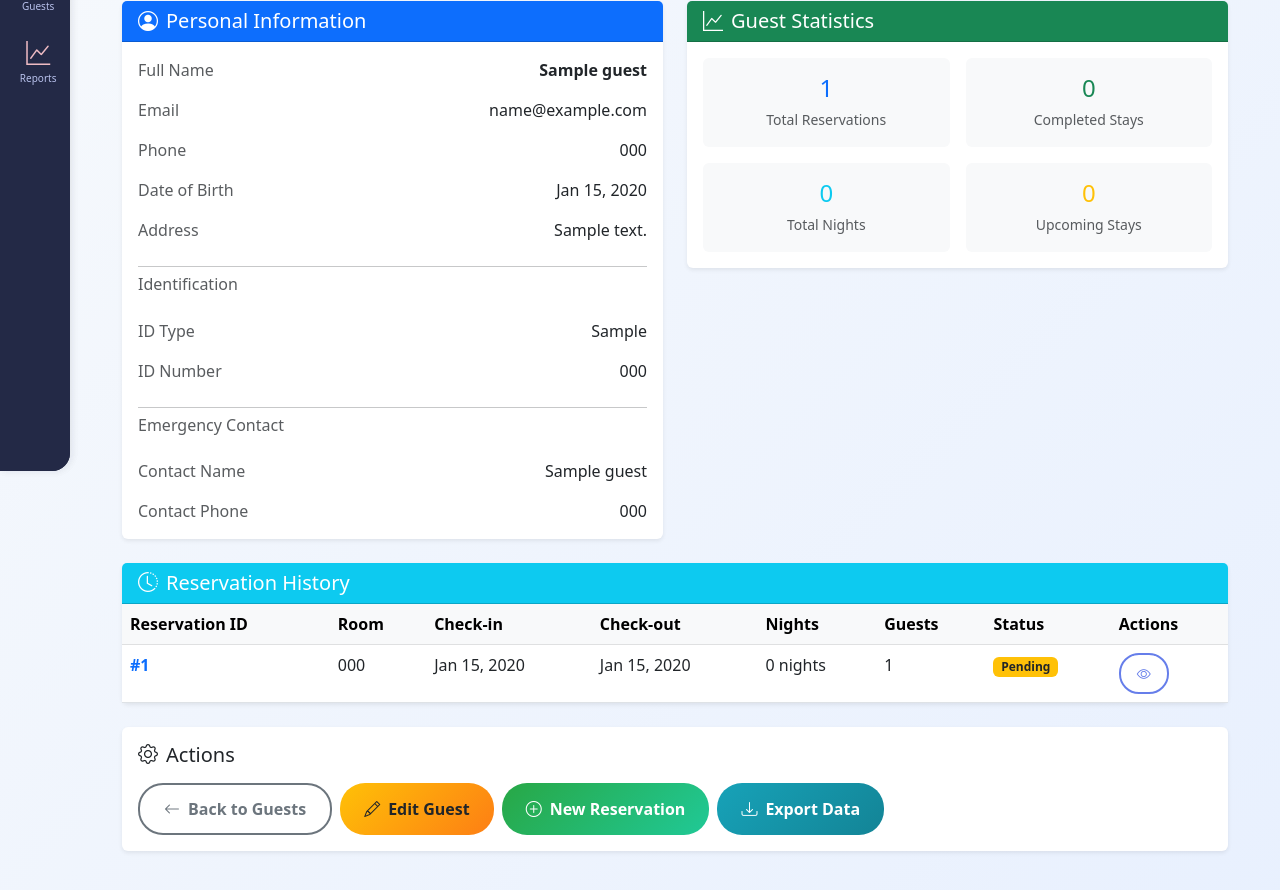
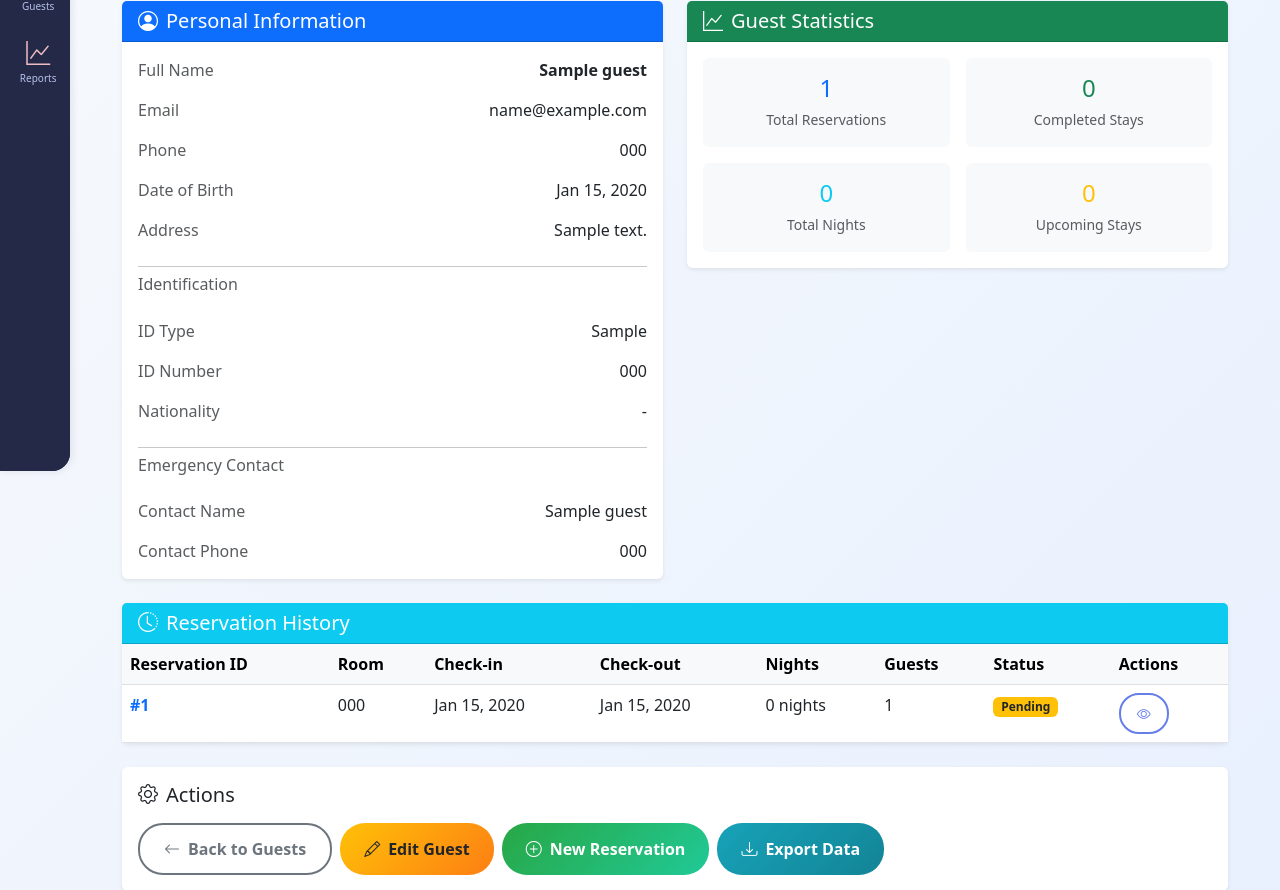
Before and after one commit to juppyarsana/birdnest_pms, a Django app: page /guests/1/ in a window 1280 px wide. Shown: the part 361-1251 px from the top of the page. Run offline with Django 5.2, Linux system fonts and the light colour scheme; tables that the repository leaves empty hold one stand-in row (values such as "Sample post"); some libraries are stand-ins or nearby versions.

Commit message:
add nationality field to guest data

```diff
--- a/pms/forms.py
+++ b/pms/forms.py
@@ -18,7 +18,7 @@ class CheckInGuestForm(forms.ModelForm):
     class Meta:
         model = Guest
         fields = [
-            'name', 'email', 'phone', 'id_type', 'id_number', 'date_of_birth',
+            'name', 'email', 'phone', 'id_type', 'id_number', 'nationality', 'date_of_birth',
             'address', 'emergency_contact_name', 'emergency_contact_phone'
         ]
         widgets = {
@@ -28,6 +28,7 @@ class CheckInGuestForm(forms.ModelForm):
             'phone': forms.TextInput(attrs={'class': 'form-control'}),
             'id_type': forms.TextInput(attrs={'class': 'form-control', 'placeholder': 'e.g., Passport, KTP'}),
             'id_number': forms.TextInput(attrs={'class': 'form-control'}),
+            'nationality': forms.Select(attrs={'class': 'form-select'}),
             'address': forms.Textarea(attrs={'class': 'form-control', 'rows': 3}),
             'emergency_contact_name': forms.TextInput(attrs={'class': 'form-control'}),
             'emergency_contact_phone': forms.TextInput(attrs={'class': 'form-control'}),
@@ -119,7 +120,7 @@ class GuestForm(forms.ModelForm):
     class Meta:
         model = Guest
         fields = [
-            'name', 'email', 'phone', 'id_type', 'id_number', 'date_of_birth',
+            'name', 'email', 'phone', 'id_type', 'id_number', 'nationality', 'date_of_birth',
             'address', 'emergency_contact_name', 'emergency_contact_phone'
         ]
         widgets = {
@@ -135,6 +136,7 @@ class GuestForm(forms.ModelForm):
                 ('other', 'Other')
             ], attrs={'class': 'form-select'}),
             'id_number': forms.TextInput(attrs={'class': 'form-control'}),
+            'nationality': forms.Select(attrs={'class': 'form-select'}),
             'address': forms.Textarea(attrs={'class': 'form-control', 'rows': 3}),
             'emergency_contact_name': forms.TextInput(attrs={'class': 'form-control'}),
             'emergency_contact_phone': forms.TextInput(attrs={'class': 'form-control'}),
--- a/pms/models.py
+++ b/pms/models.py
@@ -104,11 +104,33 @@ class Room(models.Model):
         return not overlapping and self.status == 'vacant_clean'
 
 class Guest(models.Model):
+    NATIONALITY_CHOICES = [
+        ('', 'Select Nationality'),
+        ('indonesian', 'Indonesian'),
+        ('american', 'American'),
+        ('australian', 'Australian'),
+        ('british', 'British'),
+        ('canadian', 'Canadian'),
+        ('chinese', 'Chinese'),
+        ('dutch', 'Dutch'),
+        ('french', 'French'),
+        ('german', 'German'),
+        ('indian', 'Indian'),
+        ('japanese', 'Japanese'),
+        ('malaysian', 'Malaysian'),
+        ('singaporean', 'Singaporean'),
+        ('south_korean', 'South Korean'),
+        ('thai', 'Thai'),
+        ('vietnamese', 'Vietnamese'),
+        ('other', 'Other'),
+    ]
+
     name = models.CharField(max_length=100)
     email = models.EmailField(blank=True, null=True)
     phone = models.CharField(max_length=15, blank=True)
     id_type = models.CharField(max_length=50, blank=True)  # e.g., Passport, KTP, etc.
     id_number = models.CharField(max_length=50, blank=True)
+    nationality = models.CharField(max_length=100, choices=NATIONALITY_CHOICES, blank=True, help_text="Guest's nationality")
     date_of_birth = models.DateField(null=True, blank=True)
     address = models.TextField(blank=True)
     emergency_contact_name = models.CharField(max_length=100, blank=True)
--- a/pms/templates/pms/guest_detail.html
+++ b/pms/templates/pms/guest_detail.html
@@ -160,6 +160,19 @@
                                     {{ form.id_number }}
                                     {% if form.id_number.errors %}
                                         <div class="text-danger small">{{ form.id_number.errors.0 }}</div>
+                                    {% endif %}
+                                </div>
+                            </div>
+                            <div class="col-12">
+                                <div class="d-flex justify-content-between align-items-center view-mode">
+                                    <span class="text-muted">Nationality</span>
+                                    <span>{{ guest.nationality|default:"-" }}</span>
+                                </div>
+                                <div class="edit-mode">
+                                    <label class="form-label text-muted">Nationality</label>
+                                    {{ form.nationality }}
+                                    {% if form.nationality.errors %}
+                                        <div class="text-danger small">{{ form.nationality.errors.0 }}</div>
                                     {% endif %}
                                 </div>
                             </div>
--- a/pms/templates/pms/reports/guest_analytics.html
+++ b/pms/templates/pms/reports/guest_analytics.html
@@ -376,7 +376,7 @@
                         <thead class="table-light">
                             <tr>
                                 <th>Nationality</th>
-                                <th>Guests</th>
+                                <th>Reservations</th>
                                 <th>Percentage</th>
                             </tr>
                         </thead>
--- a/pms/templates/pms/reservation_detail.html
+++ b/pms/templates/pms/reservation_detail.html
@@ -102,6 +102,12 @@
                             <div class="d-flex justify-content-between align-items-center">
                                 <span class="text-muted">ID Number</span>
                                 <span>{{ reservation.guest.id_number }}</span>
+                            </div>
+                        </div>
+                        <div class="col-12">
+                            <div class="d-flex justify-content-between align-items-center">
+                                <span class="text-muted">Nationality</span>
+                                <span>{{ reservation.guest.nationality|default:"-" }}</span>
                             </div>
                         </div>
                         <div class="col-12">
--- a/pms/views.py
+++ b/pms/views.py
@@ -1033,9 +1033,16 @@ def guest_analytics(request):
         total_nights = sum([(res.check_out - res.check_in).days for res in reservations])
         avg_los = total_nights / total_guests if total_guests > 0 else 0
 
-    # Guest demographics by nationality - removed since Guest model doesn't have nationality field
-    # This can be added back when nationality field is added to Guest model
-    nationality_data = []
+    # Guest demographics by nationality
+    nationality_counts = defaultdict(int)
+    for reservation in reservations:
+        if reservation.guest.nationality:
+            nationality_counts[reservation.guest.nationality] += 1
+        else:
+            nationality_counts['Not Specified'] += 1
+
+    # Convert to sorted list for display
+    nationality_data = sorted(nationality_counts.items(), key=lambda x: x[1], reverse=True)[:10]  # Top 10 nationalities
 
     # Booking patterns by day of week
     weekday_bookings = defaultdict(int)
```
Also changed, not shown: pms/admin.py (+6 -1 lines), pms/migrations/0016_guest_nationality.py (added), pms/migrations/0017_alter_guest_nationality.py (added).
